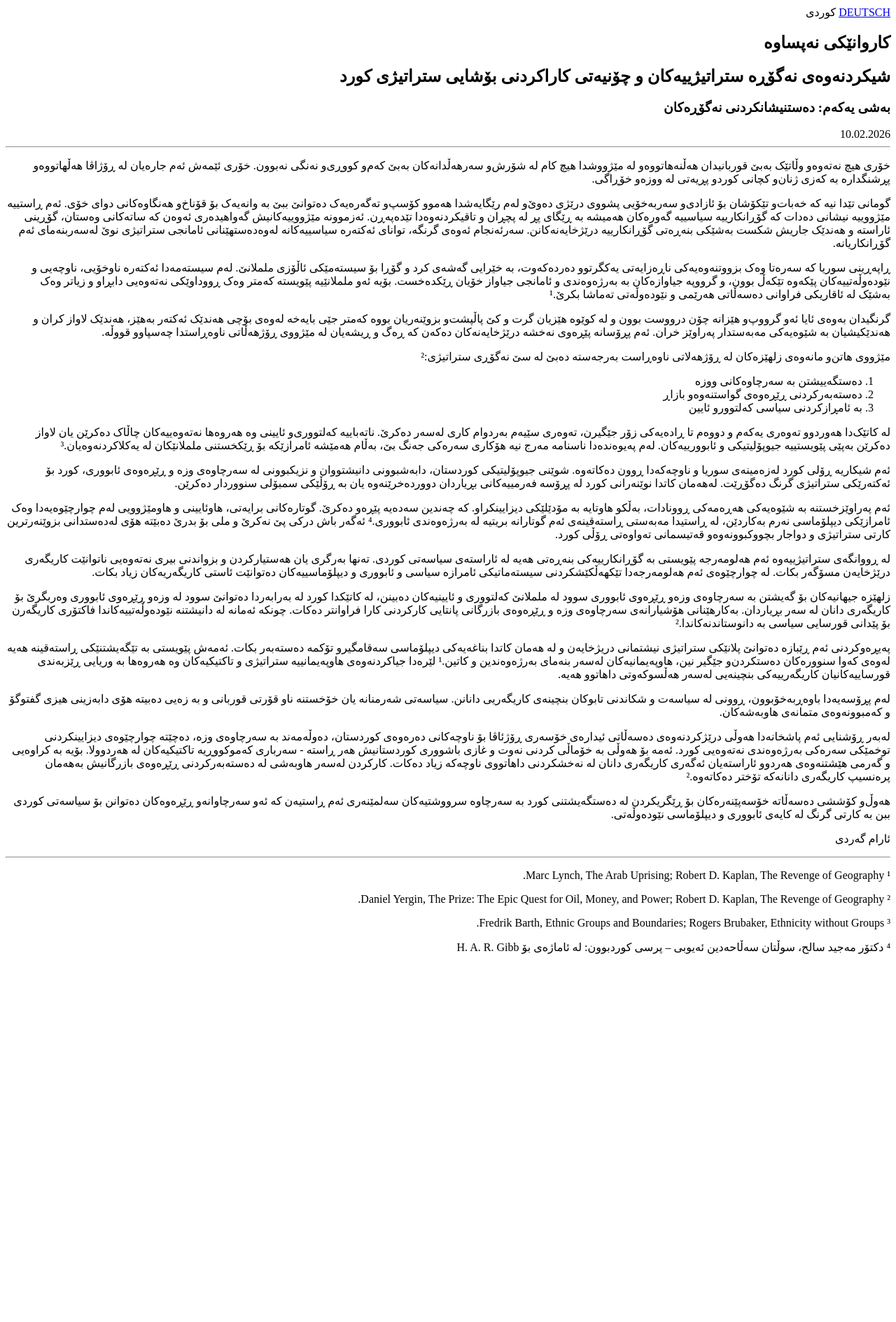
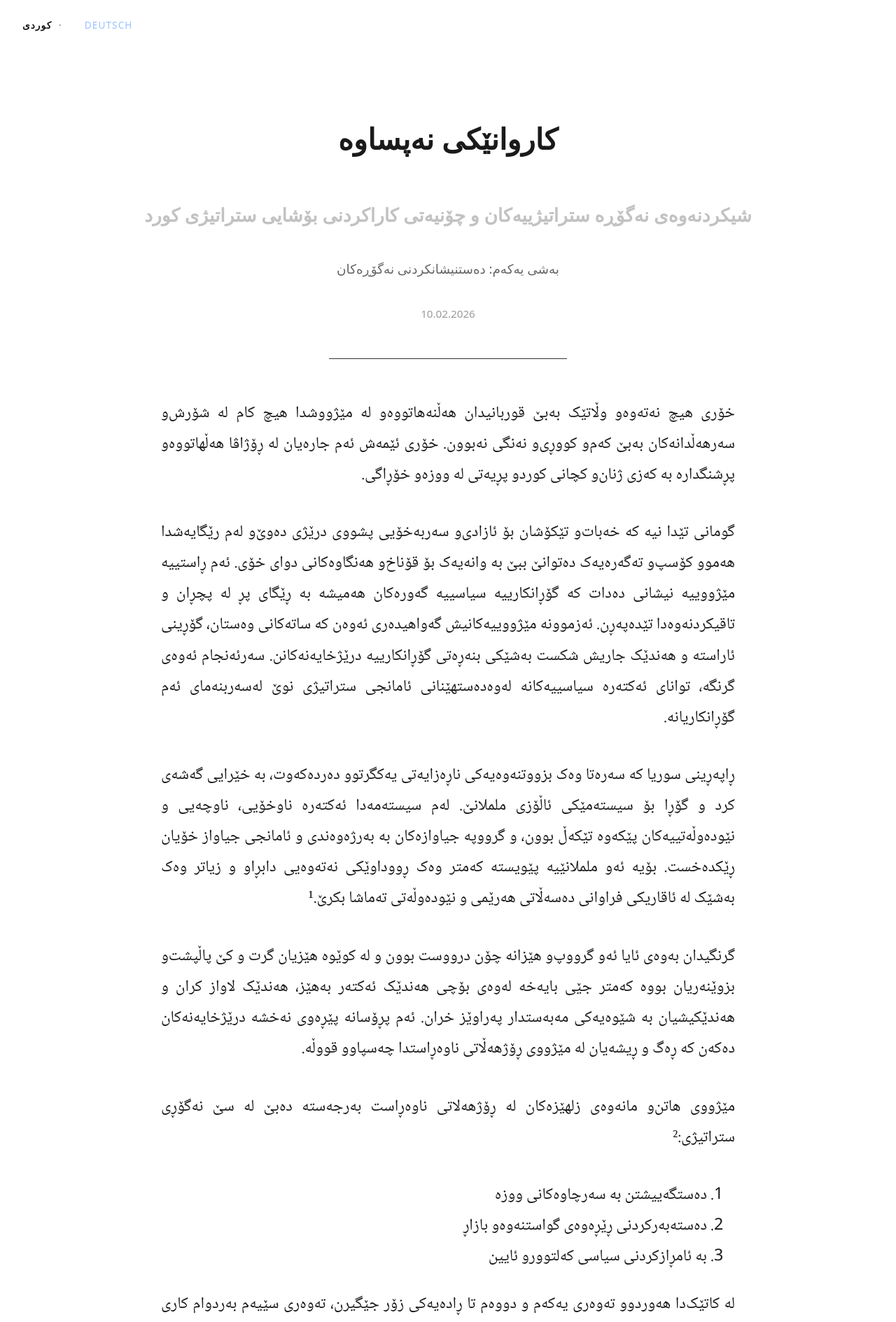
Before and after one commit to age-zero/age-zero.github.io, a Jekyll site: the page built from _posts/2026-02-10-strategie-ku.md, in a window 1280 px wide. Shown: the top 1889 px of the page at 70% size. Built offline with Jekyll 4.4.1, drawn with Linux system fonts in a browser that asks for light colours; before the commit the page ends 1379 px from its top, so only the background shows below that.

Commit message:
CSS path under root

```diff
--- a/_layouts/default.html
+++ b/_layouts/default.html
@@ -22,7 +22,7 @@
         href="{{ page.translations.ku | absolute_url }}">
   {% endif %}
 
-  <link rel="stylesheet" href="assets/css/style.css">
+  <link rel="stylesheet" href="/css/style.css">
 
   <!-- Google Analytics -->
   <script async src="https://www.googletagmanager.com/gtag/js?id=G-XXXXXXXXXX"></script>
```
Also changed, not shown: css/style.css (renamed from assets/css/style.css).
